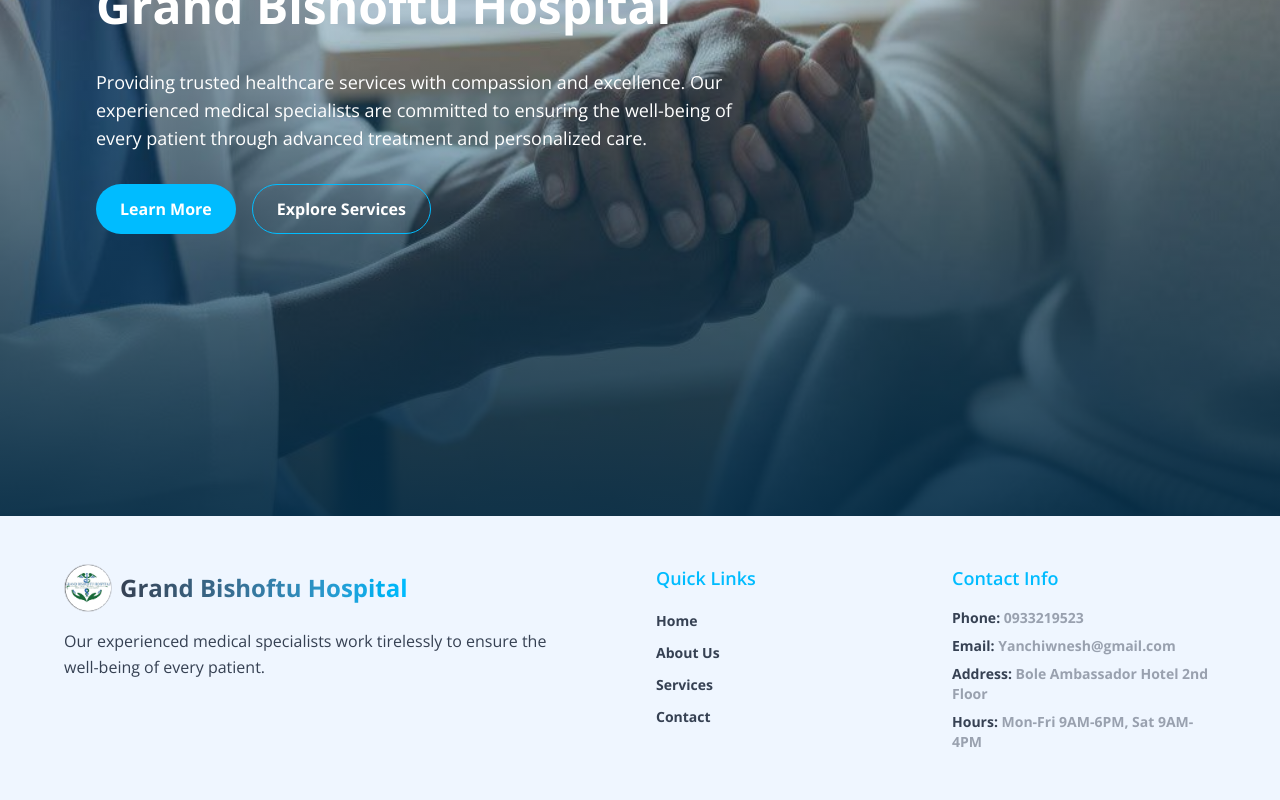
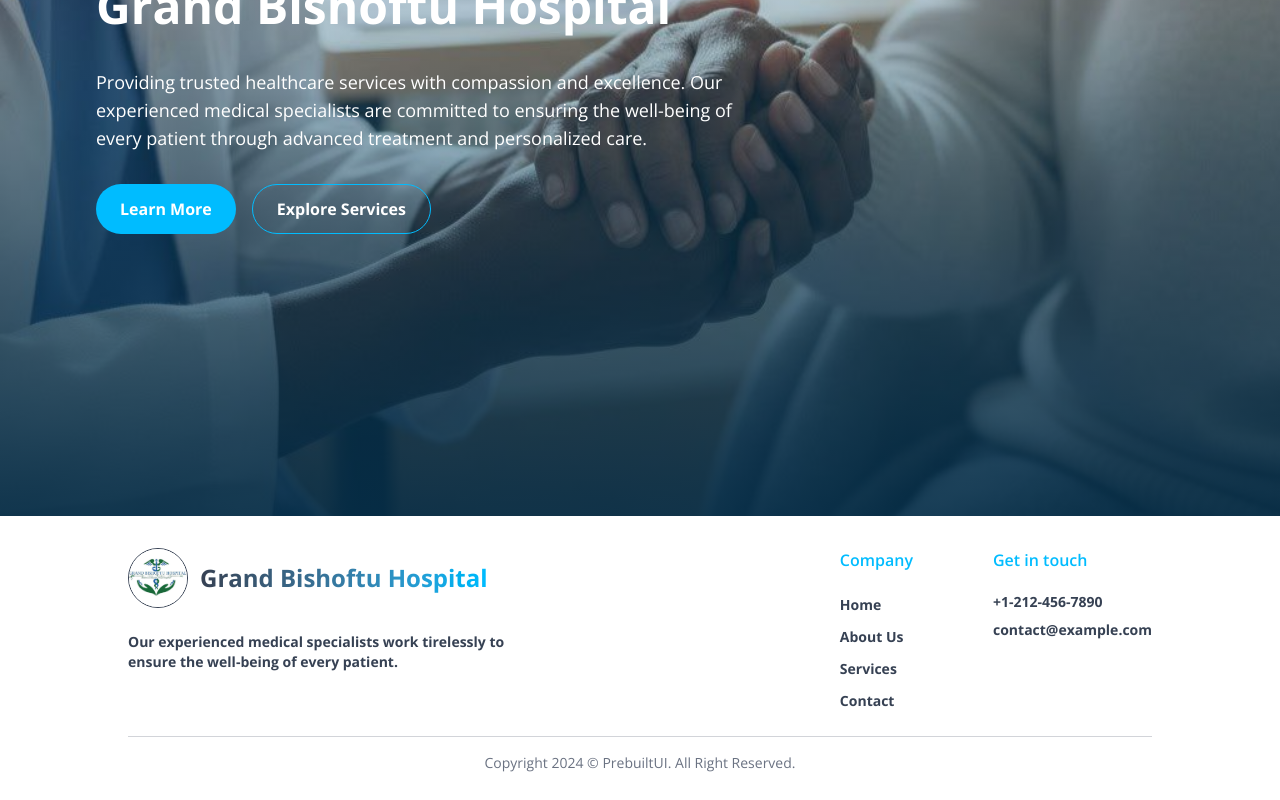
Before and after one commit to Tsedniya/Grand_Bishoftu_Hospital, a React (Vite) app in the folder myapp/: page / in a window 1280 px wide. Shown: the part 284-1084 px from the top of the page. Built offline with nearby package versions, Linux system fonts and the light colour scheme.

Commit message:
frontend:footer

```diff
--- a/myapp/src/components/Footer.jsx
+++ b/myapp/src/components/Footer.jsx
@@ -1,20 +1,20 @@
 import React from 'react'
 import { useNavigate } from "react-router-dom";
-import logo from '../assets/logo.jpg';
+import logo from '../assets/logo.jpeg';
+import { Link, NavLink } from 'react-router-dom';
+
 
 const Footer = () => {
   const navigate = useNavigate();
   const goTo = (path) => navigate(path);
 
     return (
-    <div className='bg-blue-50 py-12 px-16 w-full'>
-      <div className="grid md:grid-cols-4 gap-8">
-
-        {/* Brand */}
-        <div className="md:col-span-2">
-          <div className="flex items-center space-x-2 mb-4">
+        <footer className="px-6 md:px-16 lg:px-24 xl:px-32 pt-8 w-full text-gray-500">
+            <div className="flex flex-col md:flex-row justify-between w-full gap-10 border-b border-gray-500/30 pb-6">
+                <div className="md:max-w-96">
+                  <div className="flex items-center gap-3">
                       <img
-              className="w-12 rounded-full border border-gray-300"
+                          className="w-15 rounded-full border border-gray-700"
                           src={logo}
                           alt="logo"
                       />
@@ -23,15 +23,14 @@
                       </span>
                   </div>
 
-          <p className="text-gray-700 leading-relaxed font-medium max-w-md md:max-w-lg">
+                  <p className="mt-6 text-sm text-gray-700 font-bold">
                       Our experienced medical specialists work tirelessly to ensure the well-being of every patient.
                   </p>
               </div>
 
-
-        {/* Quick Links */}
+                <div className="flex-1 flex items-start md:justify-end gap-20">
                     <div>
-          <h4 className="text-lg font-semibold mb-4 text-sky-400">Quick Links</h4>
+                        <h2 className="font-semibold mb-5 text-sky-400">Company</h2>
                            <ul className="space-y-2">
                                 <li>
                                   <button
@@ -67,28 +66,21 @@
                                 </li>
                               </ul>
                     </div>
-
-        {/* Contact Info */}
                     <div>
-          <h4 className="text-lg font-semibold mb-4 text-sky-400">Contact Info</h4>
-          <ul className="space-y-2 text-sm">
-            <li className="text-gray-400 font-bold">
-              <strong className="text-gray-700">Phone:</strong> 0933219523
-            </li>
-            <li className="text-gray-400 font-bold">
-              <strong className="text-gray-700">Email:</strong> Yanchiwnesh@gmail.com
-            </li>
-            <li className="text-gray-400 font-bold">
-              <strong className="text-gray-700">Address:</strong> Bole Ambassador Hotel 2nd Floor
-            </li>
-            <li className="text-gray-400 font-bold">
-              <strong className="text-gray-700">Hours:</strong> Mon-Fri 9AM-6PM, Sat 9AM-4PM
-            </li>
-          </ul>
+                        <h2 className="font-semibold mb-5 text-sky-400">Get in touch</h2>
+                        <div className="text-sm text-gray-700 font-bold space-y-2">
+                            <p>+1-212-456-7890</p>
+                            <p>contact@example.com</p>
                         </div>
                     </div>
                 </div>
-  )
-}
+            </div>
+            <p className="pt-4 text-center text-xs md:text-sm pb-5">
+                Copyright 2024 © <a href="https://prebuiltui.com">PrebuiltUI</a>. All Right Reserved.
+            </p>
+        </footer>
+    );
+};
 
-export default Footer
+
+export default Footer;
--- a/myapp/src/components/Hero.jsx
+++ b/myapp/src/components/Hero.jsx
@@ -8,9 +8,7 @@
           style={{
             backgroundImage: `url(${home})`,
             backgroundPosition: "center 85%"
-          }}
-    >
-
+          }}>
         <div className="absolute inset-0 bg-gradient-to-t from-sky-950/90 via-sky-900/40 to-transparent" />
 
           <div className="relative z-10 flex flex-col justify-between min-h-screen px-6 md:px-16 lg:px-24 pt-65 pb-50">
--- a/myapp/src/components/Navbar.jsx
+++ b/myapp/src/components/Navbar.jsx
@@ -1,5 +1,5 @@
 import { Link, NavLink } from 'react-router-dom';
-import logo from '../assets/logo.jpg';
+import logo from '../assets/logo.jpeg';
 import menu from '../assets/menu.svg';
 import { useState, useEffect } from 'react';
 import x from '../assets/x.svg';
```
Also changed, not shown: myapp/src/assets/logo.jpeg (added), myapp/src/assets/logo.jpg (deleted). Lines whose indentation alone changed are shown as unchanged.
